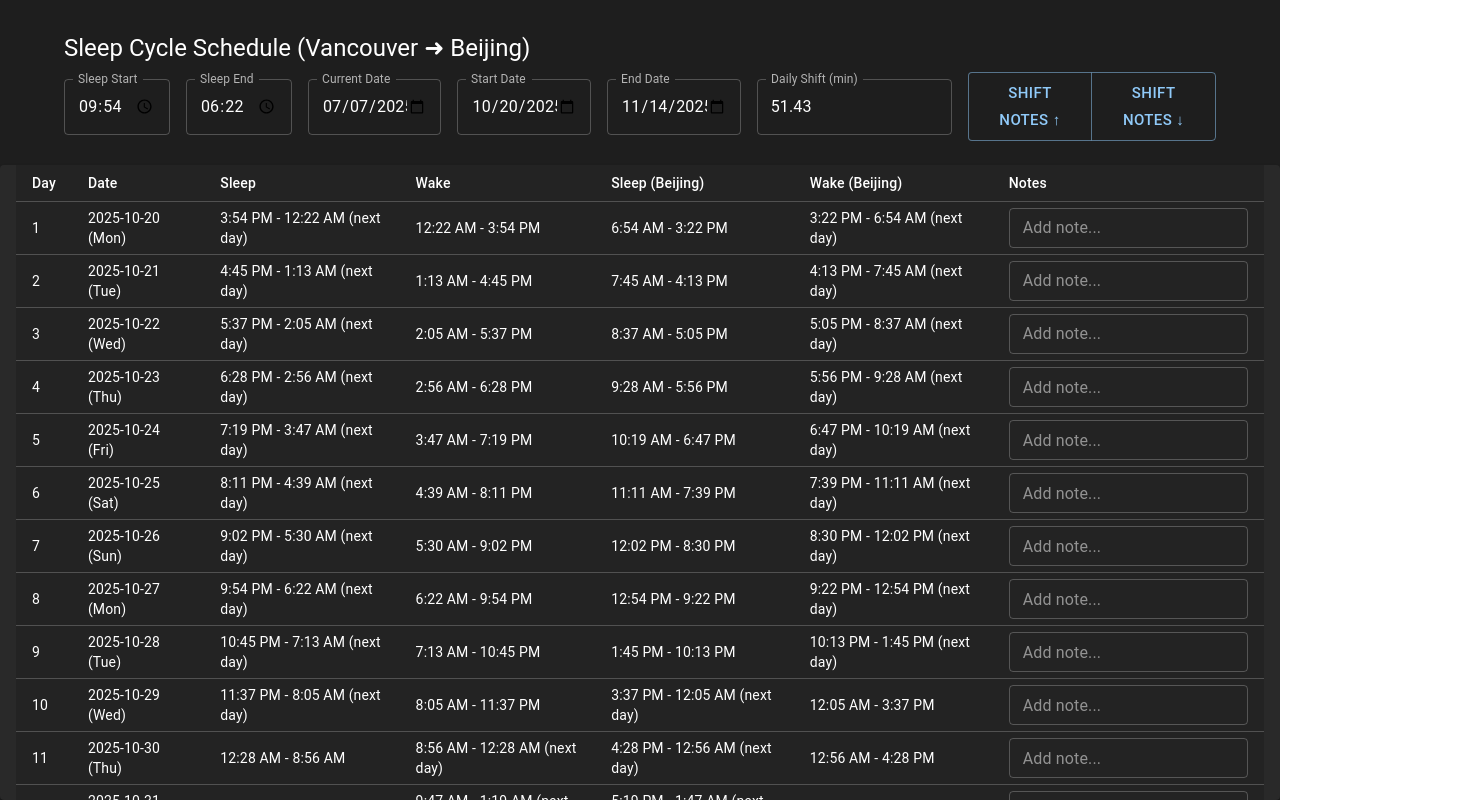
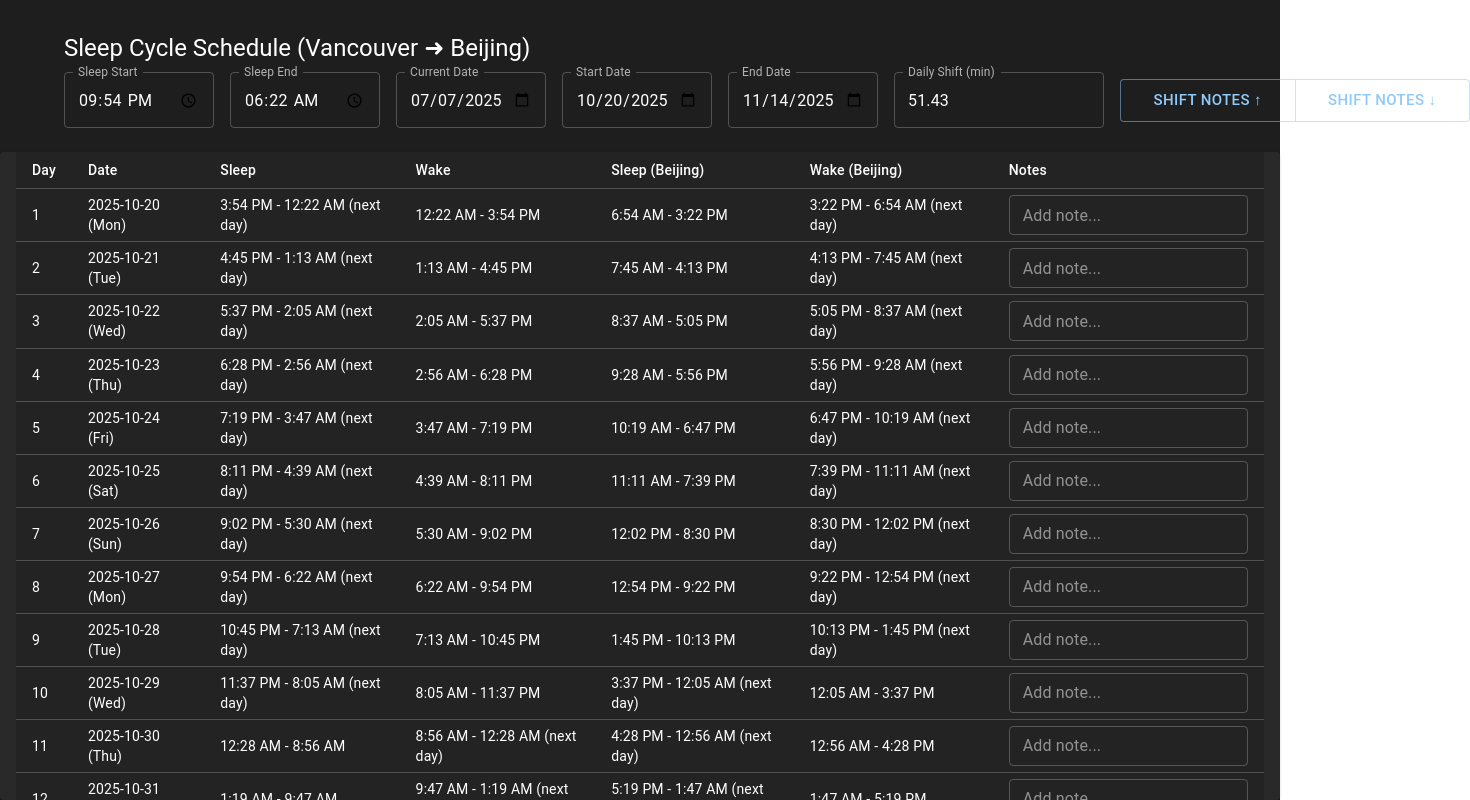
Before and after one commit to lmac2019/n24-calculator, a React (Create React App) app: page / in a window 1280 px wide. Shown: the whole page, 1470 px wide, since content can reach past the window. Built offline with nearby package versions, Linux system fonts and the light colour scheme.

Commit message:
update styling

```diff
--- a/src/App.tsx
+++ b/src/App.tsx
@@ -278,30 +278,35 @@ export default function App() {
                 type="time"
                 value={currentSleepStart}
                 onChange={(e) => setCurrentSleepStart(e.target.value)}
+                sx={{ minWidth: 150 }}
               />
               <TextField
                 label="Sleep End"
                 type="time"
                 value={currentSleepEnd}
                 onChange={(e) => setCurrentSleepEnd(e.target.value)}
+                sx={{ minWidth: 150 }}
               />
               <TextField
                 label="Current Date"
                 type="date"
                 value={currentDate}
                 onChange={(e) => setCurrentDate(e.target.value)}
+                sx={{ minWidth: 150 }}
               />
               <TextField
                 label="Start Date"
                 type="date"
                 value={startDate}
                 onChange={(e) => setStartDate(e.target.value)}
+                sx={{ minWidth: 150 }}
               />
               <TextField
                 label="End Date"
                 type="date"
                 value={endDate}
                 onChange={(e) => setEndDate(e.target.value)}
+                sx={{ minWidth: 150 }}
               />
               <TextField
                 label="Daily Shift (min)"
@@ -309,9 +314,10 @@ export default function App() {
                 inputProps={{ step: 0.1, min: 0 }}
                 value={dailyShiftMinutes}
                 onChange={(e) => setDailyShiftMinutes(Number(e.target.value))}
+                sx={{ minWidth: 150 }}
               />
             </Box>
-            <Box sx={{ minWidth: 180 }}>
+            <Box sx={{ minWidth: 350 }}>
               <ButtonGroup variant="outlined" size="large" sx={{ width: '100%' }}>
                 <Button onClick={shiftNotesUp} sx={{ flex: 1 }}>
                   SHIFT NOTES ↑
```
